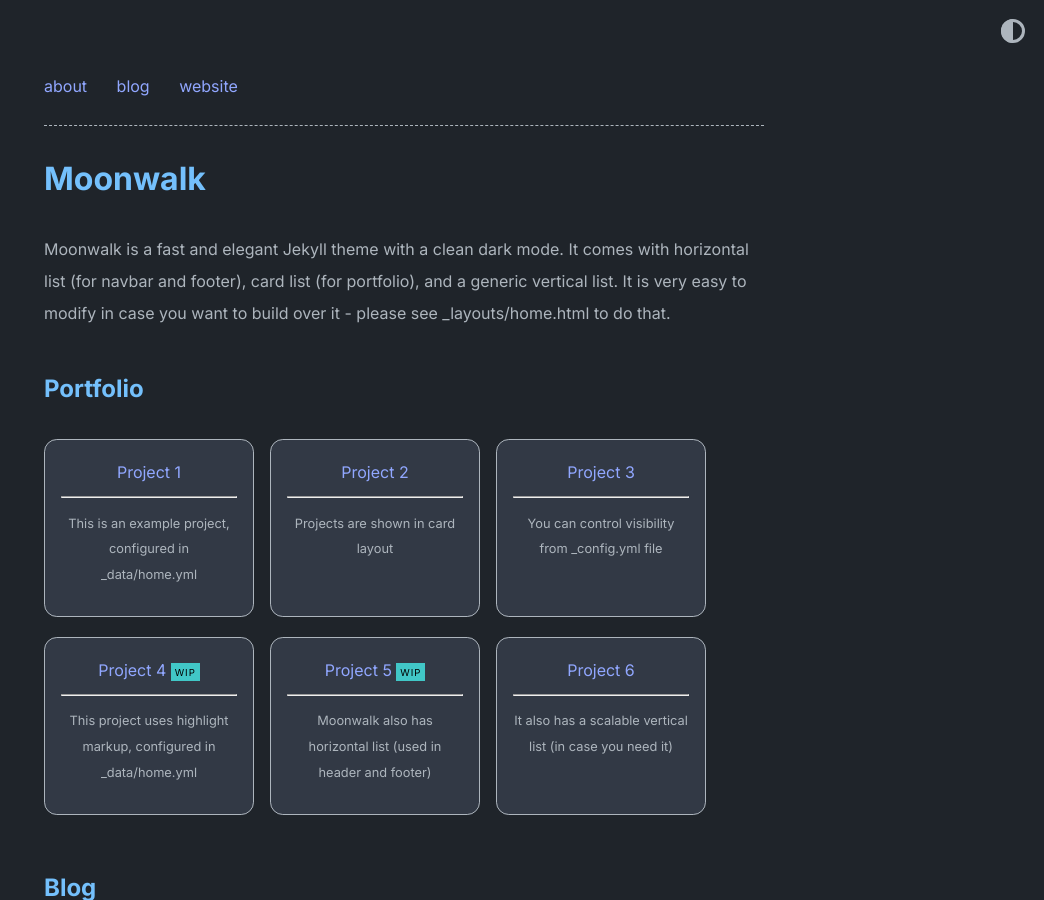
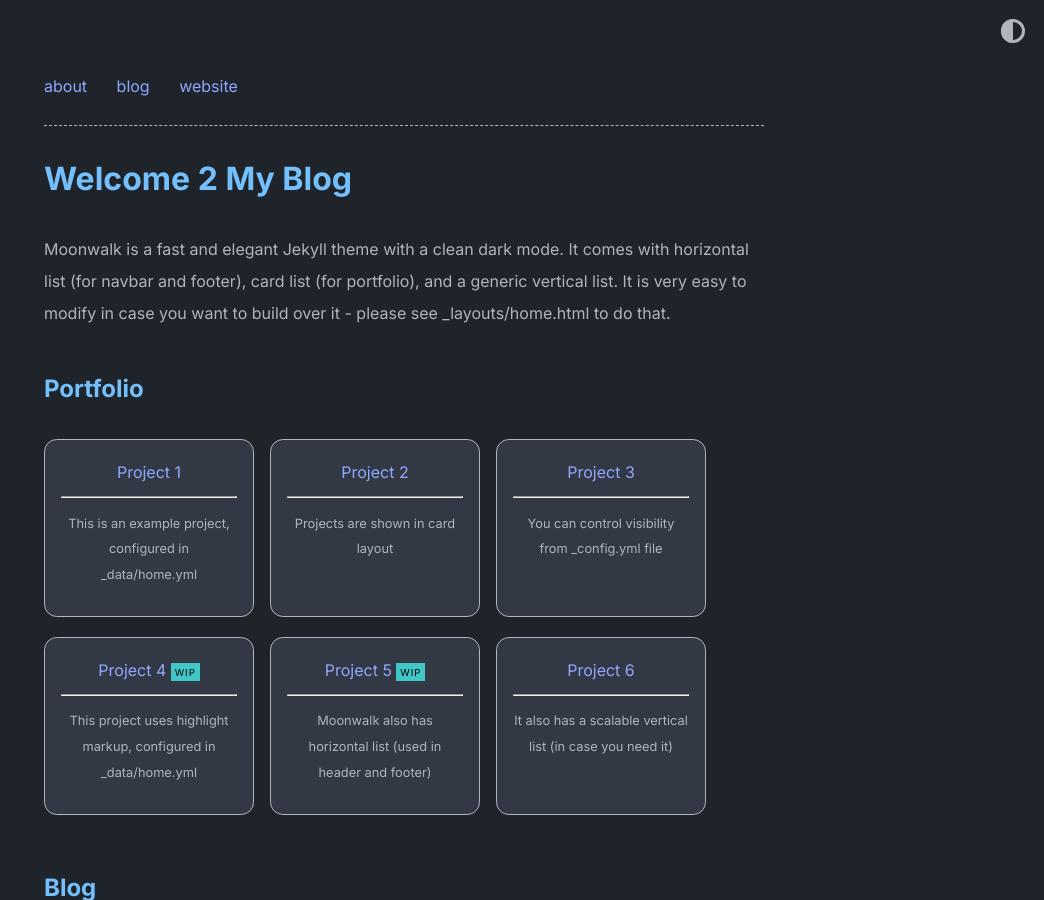
Before and after one commit to Withershins0001/Withershins.github.io, a Jekyll site: the page built from index.md, in a window 1280 px wide and 900 px high. Shown: the whole window, without its empty margins (236-1280 px from the left). Built offline with Jekyll 4.4.1, drawn with Linux system fonts in a browser that asks for light colours.

Commit message:
Update _config.yml

```diff
--- a/_config.yml
+++ b/_config.yml
@@ -1,4 +1,4 @@
-title: Moonwalk
+title: Welcome 2 My Blog
 author: Abhinav Saxena
 url: https://www.abhinavsaxena.com/moonwalk # root address of the site
 description: > # description of the site (multiple lines allowed)
```
